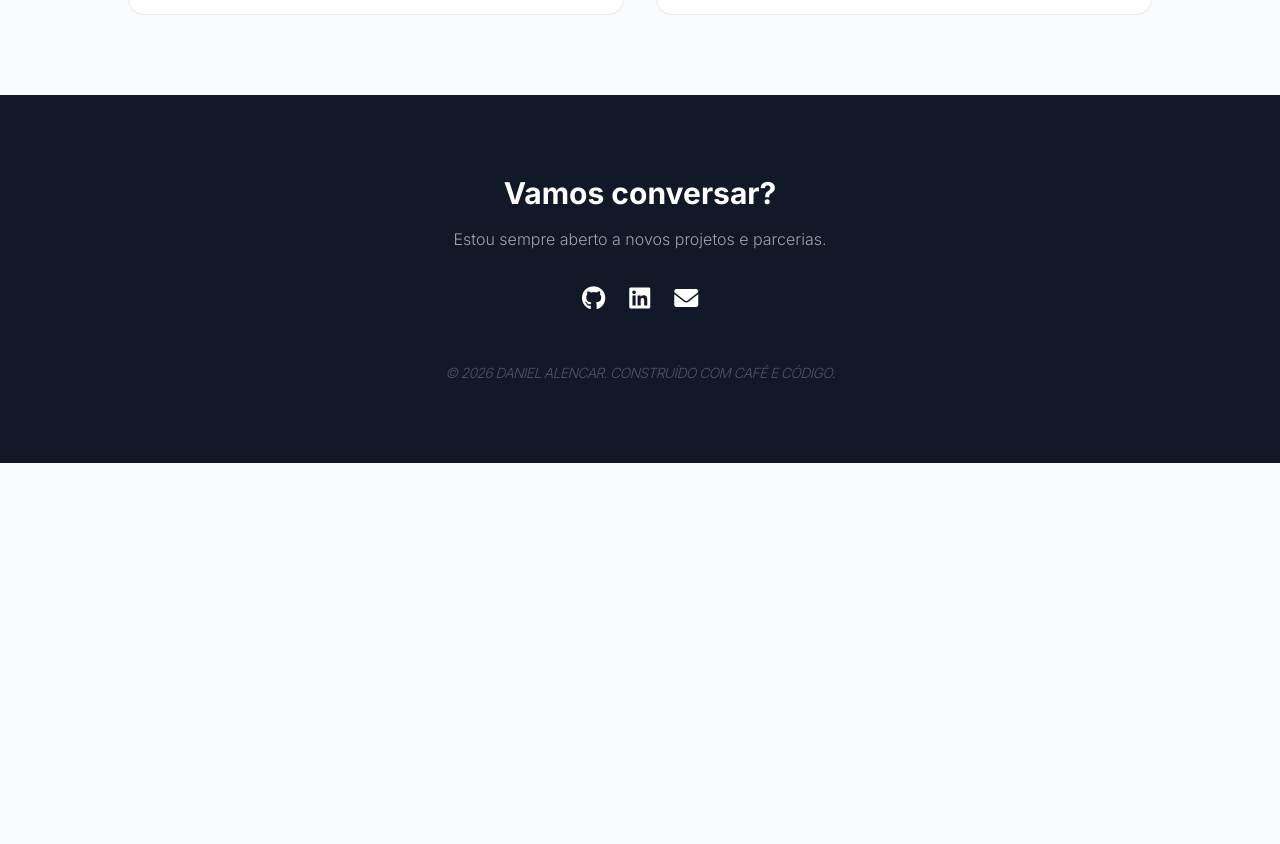
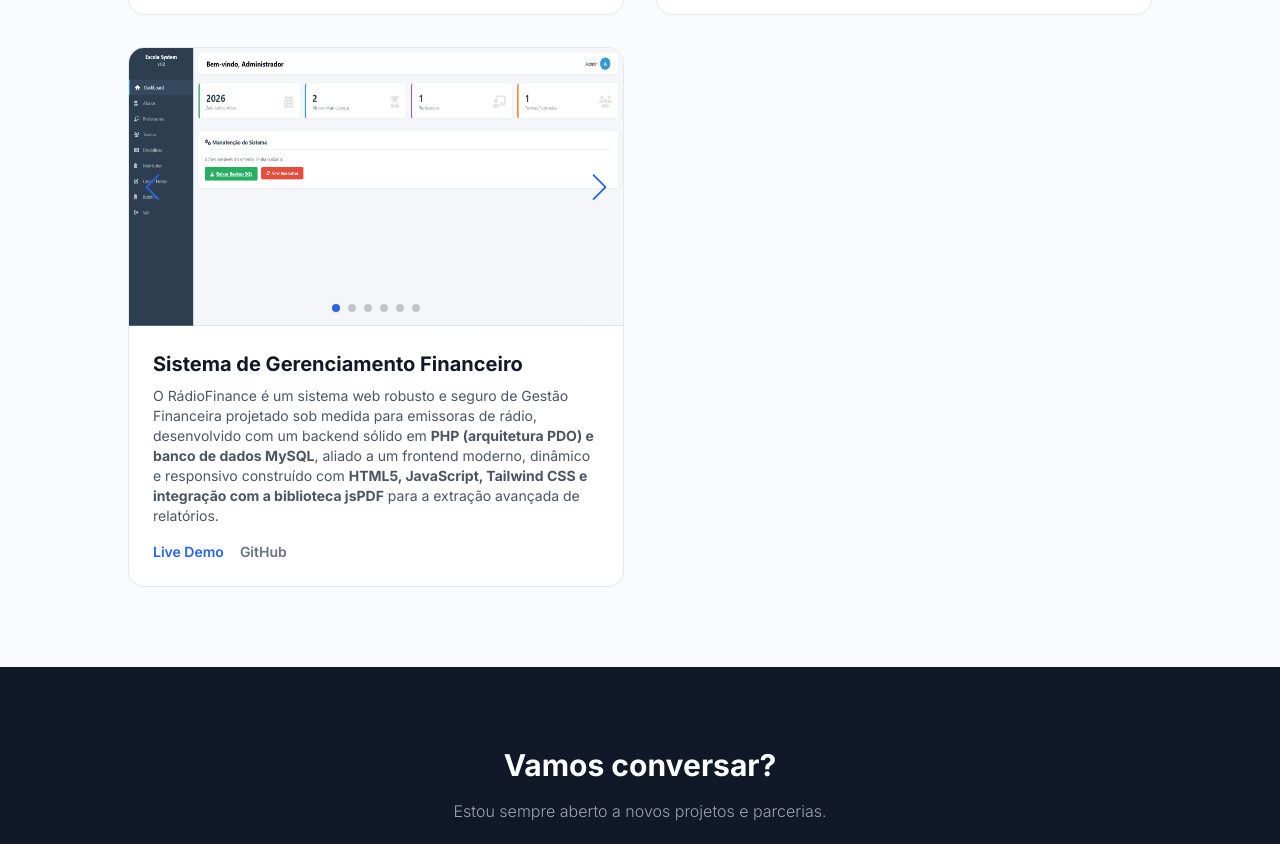
Before and after one commit to danalen/dev.dan, a plain HTML site: page index.html in a window 1280 px wide. Shown: the part 2516-3360 px from the top of the page. Before the commit the page ends 2979 px from the top, so only its background shows below. Drawn offline with nearby package versions, Linux system fonts and the light colour scheme.

Commit message:
Update index.html

```diff
--- a/index.html
+++ b/index.html
@@ -228,6 +228,31 @@
                         </div>
                     </div>
                 </div>
+                <div class="group border border-gray-200 rounded-2xl overflow-hidden hover:shadow-xl transition-all bg-white">
+                    <div class="aspect-video bg-gray-100 relative">
+                        <div class="swiper mySwiper">
+                            <div class="swiper-wrapper">
+                                <div class="swiper-slide flex items-center justify-center bg-gray-200 text-gray-400 font-bold italic uppercase tracking-widest"><img class="h-full" src="img/escola-01.png"></div>
+                                <div class="swiper-slide flex items-center justify-center bg-gray-300 text-gray-500 font-bold italic uppercase tracking-widest"><img class="h-full" src="img/escola-02.png"></div>
+                                <div class="swiper-slide flex items-center justify-center bg-gray-300 text-gray-500 font-bold italic uppercase tracking-widest"><img class="h-full" src="img/escola-03.png"></div>
+                                <div class="swiper-slide flex items-center justify-center bg-gray-300 text-gray-500 font-bold italic uppercase tracking-widest"><img class="h-full" src="img/escola-04.png"></div>
+                                <div class="swiper-slide flex items-center justify-center bg-gray-300 text-gray-500 font-bold italic uppercase tracking-widest"><img class="h-full" src="img/escola-05.png"></div>
+                                <div class="swiper-slide flex items-center justify-center bg-gray-300 text-gray-500 font-bold italic uppercase tracking-widest"><img class="h-full" src="img/escola-06.png"></div>
+                            </div>
+                            <div class="swiper-button-next"></div>
+                            <div class="swiper-button-prev"></div>
+                            <div class="swiper-pagination"></div>
+                        </div>
+                    </div>
+                    <div class="p-6">
+                        <h3 class="text-xl font-bold mb-2">Sistema de Gerenciamento Financeiro</h3>
+                        <p class="text-gray-600 text-sm mb-4">O RádioFinance é um sistema web robusto e seguro de Gestão Financeira projetado sob medida para emissoras de rádio, desenvolvido com um backend sólido em <b>PHP (arquitetura PDO) e banco de dados MySQL</b>, aliado a um frontend moderno, dinâmico e responsivo construído com  <b>HTML5, JavaScript, Tailwind CSS e integração com a biblioteca jsPDF</b> para a extração avançada de relatórios.</p>
+                        <div class="flex gap-4 text-sm font-semibold">
+                            <a href="#" class="text-blue-600 hover:underline">Live Demo</a>
+                            <a href="#" class="text-gray-500 hover:underline">GitHub</a>
+                        </div>
+                    </div>
+                </div>
             </div>
         </div>
     </section>
```
